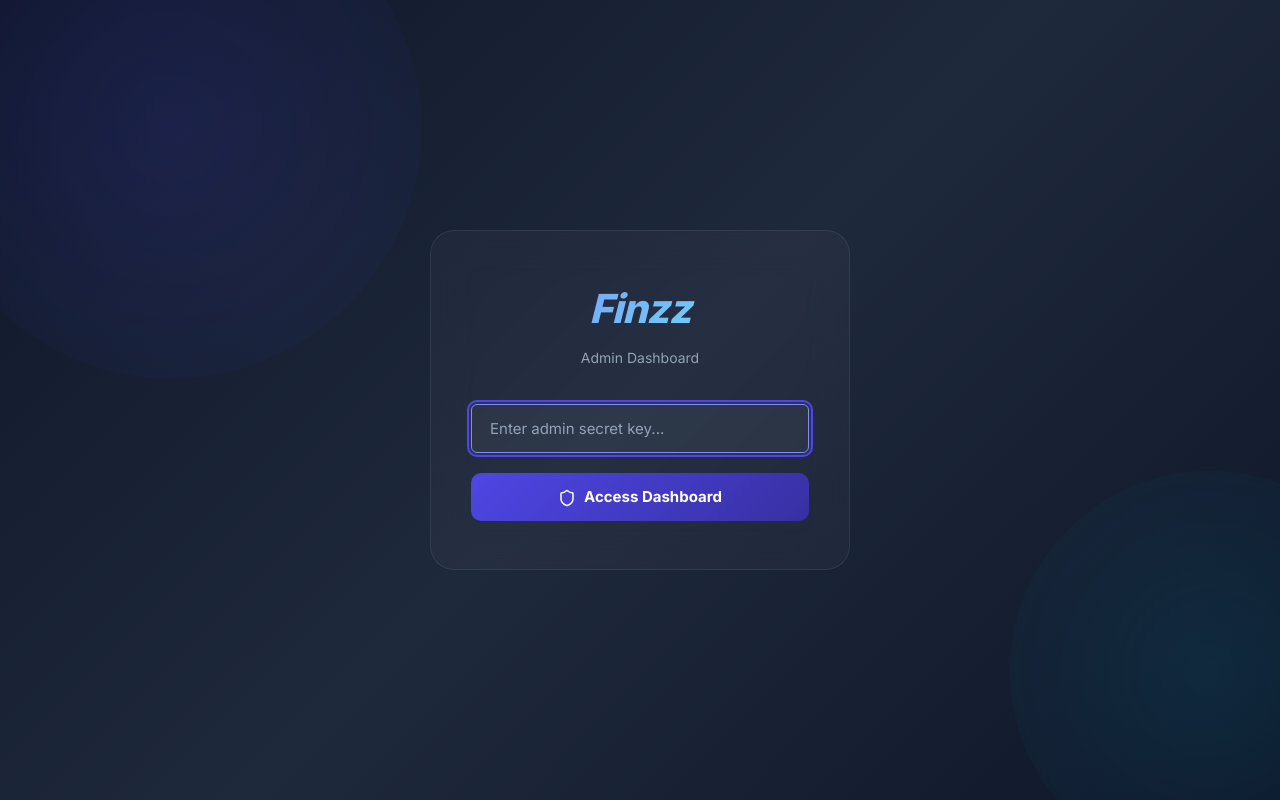
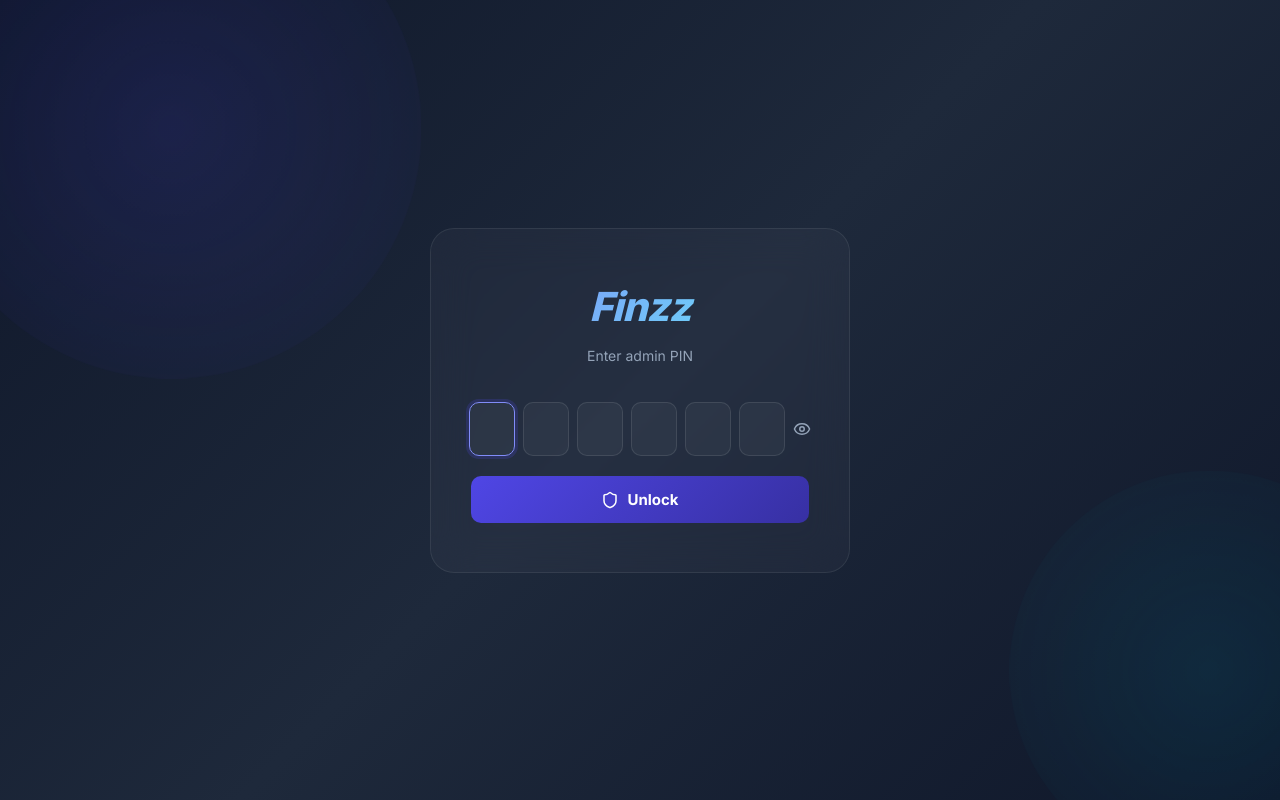
Before and after one commit to aryanseth9795/finzz_admin_web, a React (Vite) app: page /login in a window 1280 px wide. Built offline with nearby package versions, Linux system fonts and the light colour scheme; no server answers.

Commit message:
feat(admin): PIN login screen with attempts and lockout countdown

```diff
--- a/src/index.css
+++ b/src/index.css
@@ -1378,3 +1378,80 @@ tbody tr:last-child td {
     padding-right: 16px;
   }
 }
+
+/* ====================== */
+/* PIN entry (login)       */
+/* ====================== */
+.pin-row {
+  display: flex;
+  align-items: center;
+  justify-content: center;
+  gap: 8px;
+  margin-bottom: 20px;
+}
+
+.pin-cell {
+  width: 46px;
+  height: 54px;
+  padding: 0;
+  text-align: center;
+  font-size: 22px;
+  font-weight: 700;
+  font-family: inherit;
+  text-transform: uppercase;
+  color: var(--text-on-dark);
+  border: 1px solid rgba(255, 255, 255, 0.1);
+  border-radius: var(--radius-md);
+  background: rgba(255, 255, 255, 0.04);
+  outline: none;
+  transition: all 0.2s;
+}
+
+.pin-cell-filled {
+  border-color: rgba(255, 255, 255, 0.25);
+}
+
+.pin-cell:focus {
+  border-color: var(--primary-light);
+  box-shadow: 0 0 0 3px rgba(79, 70, 229, 0.2);
+}
+
+.pin-cell[aria-invalid="true"] {
+  border-color: var(--danger);
+}
+
+.pin-cell:disabled {
+  opacity: 0.5;
+  cursor: not-allowed;
+}
+
+.pin-toggle {
+  display: flex;
+  align-items: center;
+  justify-content: center;
+  width: 36px;
+  height: 54px;
+  padding: 0;
+  border: none;
+  background: transparent;
+  color: var(--text-on-dark-secondary);
+  cursor: pointer;
+}
+
+.pin-toggle:hover {
+  color: var(--text-on-dark);
+}
+
+@media (max-width: 420px) {
+  .pin-row {
+    gap: 5px;
+  }
+  .pin-cell {
+    width: 38px;
+    height: 48px;
+    font-size: 20px;
+  }
+  .pin-toggle {
+    width: 28px;
+  }
+}
--- a/src/pages/LoginPage.tsx
+++ b/src/pages/LoginPage.tsx
@@ -1,32 +1,155 @@
-import { useState, type FormEvent } from "react";
+import {
+  useCallback,
+  useEffect,
+  useRef,
+  useState,
+  type ClipboardEvent,
+  type FormEvent,
+  type KeyboardEvent,
+} from "react";
 import { useNavigate } from "react-router-dom";
 import { motion } from "framer-motion";
-import { Shield } from "lucide-react";
-import { adminLoginApi, describeError } from "../api/adminApi";
+import { Eye, EyeOff, Shield } from "lucide-react";
+import { adminLoginApi, describeLoginError } from "../api/adminApi";
+import {
+  PIN_LENGTH,
+  applyPaste,
+  formatRetry,
+  isComplete,
+  pinValue,
+  sanitizePinChar,
+} from "./pinInput";
+
+const EMPTY_CELLS = () => Array<string>(PIN_LENGTH).fill("");
 
 export default function LoginPage() {
-  const [secretKey, setSecretKey] = useState("");
+  const [cells, setCells] = useState<string[]>(EMPTY_CELLS);
   const [error, setError] = useState("");
   const [loading, setLoading] = useState(false);
+  const [reveal, setReveal] = useState(false);
+  // Epoch ms at which a server lockout ends; null when not locked out.
+  const [lockUntil, setLockUntil] = useState<number | null>(null);
+  const [now, setNow] = useState(() => Date.now());
   const navigate = useNavigate();
 
-  const handleSubmit = async (e: FormEvent) => {
-    e.preventDefault();
+  const inputs = useRef<(HTMLInputElement | null)[]>([]);
+  const submitting = useRef(false);
+
+  const remaining = lockUntil
+    ? Math.max(0, Math.ceil((lockUntil - now) / 1000))
+    : 0;
+  const locked = remaining > 0;
+
+  const focusCell = useCallback((i: number) => {
+    const el = inputs.current[Math.min(Math.max(i, 0), PIN_LENGTH - 1)];
+    el?.focus();
+    el?.select();
+  }, []);
+
+  // Live lockout countdown; lifts the lock (and the error) when it hits 0.
+  useEffect(() => {
+    if (lockUntil === null) return;
+    const tick = () => {
+      const t = Date.now();
+      setNow(t);
+      if (t >= lockUntil) {
+        setLockUntil(null);
+        setError("");
+        setCells(EMPTY_CELLS());
+        // Inputs are re-enabled on the next render; focus after that.
+        setTimeout(() => focusCell(0), 0);
+      }
+    };
+    tick();
+    const id = setInterval(tick, 500);
+    return () => clearInterval(id);
+  }, [lockUntil, focusCell]);
+
+  const submit = async (pinCells: string[]) => {
+    if (submitting.current || !isComplete(pinCells)) return;
+    submitting.current = true;
     setError("");
     setLoading(true);
 
     try {
-      await adminLoginApi(secretKey);
+      await adminLoginApi(pinValue(pinCells));
       navigate("/", { replace: true });
     } catch (err) {
-      // Distinguishes "wrong key", "rate limited", "server unreachable" and
-      // "timed out" — all of which previously read "Invalid secret key",
-      // sending the admin looking for a credential problem that did not exist.
-      setError(describeError(err));
+      // describeLoginError, not describeError: on the login screen a 401 means
+      // a wrong PIN, not "Your session expired".
+      const { message, retryAfterSeconds, attemptsLeft } =
+        describeLoginError(err);
+      setCells(EMPTY_CELLS());
+
+      if (retryAfterSeconds !== undefined) {
+        const t = Date.now();
+        setNow(t);
+        setLockUntil(t + retryAfterSeconds * 1000);
+        setError("");
+      } else {
+        if (attemptsLeft !== undefined) {
+          setError(
+            `Wrong PIN · ${attemptsLeft} ${
+              attemptsLeft === 1 ? "attempt" : "attempts"
+            } left`,
+          );
+        } else {
+          setError(message);
+        }
+        setTimeout(() => focusCell(0), 0);
+      }
     } finally {
+      submitting.current = false;
       setLoading(false);
     }
   };
+
+  const handleChange = (i: number, raw: string) => {
+    // Take the last typed character so overtyping a filled cell replaces it.
+    const ch = sanitizePinChar(raw.slice(-1));
+    if (raw && !ch) return; // rejected character
+    const next = [...cells];
+    next[i] = ch;
+    setCells(next);
+    if (ch) {
+      if (isComplete(next)) void submit(next);
+      else focusCell(i + 1);
+    }
+  };
+
+  const handleKeyDown = (i: number, e: KeyboardEvent<HTMLInputElement>) => {
+    if (e.key === "Backspace" && !cells[i] && i > 0) {
+      e.preventDefault();
+      const next = [...cells];
+      next[i - 1] = "";
+      setCells(next);
+      focusCell(i - 1);
+    } else if (e.key === "ArrowLeft") {
+      e.preventDefault();
+      focusCell(i - 1);
+    } else if (e.key === "ArrowRight") {
+      e.preventDefault();
+      focusCell(i + 1);
+    }
+  };
+
+  const handlePaste = (e: ClipboardEvent<HTMLInputElement>) => {
+    e.preventDefault();
+    const next = applyPaste(e.clipboardData.getData("text"));
+    setCells(next);
+    if (isComplete(next)) void submit(next);
+    else focusCell(next.findIndex((c) => !c));
+  };
+
+  const handleSubmit = (e: FormEvent) => {
+    e.preventDefault();
+    void submit(cells);
+  };
+
+  const shownError = locked
+    ? `Too many attempts. Try again in ${formatRetry(remaining)}`
+    : error;
+  const inputsDisabled = locked;
 
   return (
     <div className="login-container">
@@ -50,55 +173,72 @@ export default function LoginPage() {
           animate={{ opacity: 1 }}
           transition={{ delay: 0.3 }}
         >
-          Admin Dashboard
+          Enter admin PIN
         </motion.p>
 
         <form onSubmit={handleSubmit}>
-          {error && (
+          {shownError && (
             <motion.p
+              id="login-error"
+              role="alert"
               className="login-error"
               initial={{ opacity: 0, y: -5 }}
               animate={{ opacity: 1, y: 0 }}
             >
-              {error}
+              {shownError}
             </motion.p>
           )}
 
           <motion.div
+            className="pin-row"
             initial={{ opacity: 0, x: -10 }}
             animate={{ opacity: 1, x: 0 }}
             transition={{ delay: 0.4 }}
           >
-            <label htmlFor="admin-secret" className="sr-only">
-              Admin secret key
-            </label>
-            <input
-              id="admin-secret"
-              name="admin-secret"
-              type="password"
-              className="login-input"
-              placeholder="Enter admin secret key..."
-              value={secretKey}
-              onChange={(e) => setSecretKey(e.target.value)}
-              /**
-               * Without a name, an id and autoComplete, no password manager
-               * could save or fill this credential — which for a shared secret
-               * actively encourages storing it somewhere less safe.
-               */
-              autoComplete="current-password"
-              autoCapitalize="none"
-              autoCorrect="off"
-              spellCheck={false}
-              aria-invalid={Boolean(error)}
-              aria-describedby={error ? "login-error" : undefined}
-              autoFocus
-            />
+            {cells.map((c, i) => (
+              <input
+                key={i}
+                ref={(el) => {
+                  inputs.current[i] = el;
+                }}
+                id={`pin-${i}`}
+                name={`pin-${i}`}
+                type={reveal ? "text" : "password"}
+                inputMode="text"
+                autoCapitalize="characters"
+                autoCorrect="off"
+                autoComplete={i === 0 ? "one-time-code" : "off"}
+                spellCheck={false}
+                maxLength={1}
+                className={`pin-cell${c ? " pin-cell-filled" : ""}`}
+                aria-label={`PIN character ${i + 1} of ${PIN_LENGTH}`}
+                aria-invalid={Boolean(shownError)}
+                aria-describedby={shownError ? "login-error" : undefined}
+                value={c}
+                disabled={inputsDisabled}
+                readOnly={loading}
+                autoFocus={i === 0}
+                onFocus={(e) => e.currentTarget.select()}
+                onChange={(e) => handleChange(i, e.target.value)}
+                onKeyDown={(e) => handleKeyDown(i, e)}
+                onPaste={handlePaste}
+              />
+            ))}
+            <button
+              type="button"
+              className="pin-toggle"
+              onClick={() => setReveal((r) => !r)}
+              aria-label={reveal ? "Hide PIN" : "Show PIN"}
+              aria-pressed={reveal}
+            >
+              {reveal ? <EyeOff size={18} /> : <Eye size={18} />}
+            </button>
           </motion.div>
 
           <motion.button
             type="submit"
             className="login-btn"
-            disabled={loading || !secretKey}
+            disabled={loading || locked || !isComplete(cells)}
             initial={{ opacity: 0, y: 10 }}
             animate={{ opacity: 1, y: 0 }}
             transition={{ delay: 0.5 }}
@@ -113,7 +253,7 @@ export default function LoginPage() {
                 marginRight: 8,
               }}
             />
-            {loading ? "Authenticating..." : "Access Dashboard"}
+            {loading ? "Authenticating..." : "Unlock"}
           </motion.button>
         </form>
       </motion.div>
--- /dev/null
+++ b/src/pages/pinInput.ts
@@ -0,0 +1,33 @@
+/**
+ * Pure helpers for the 6-character admin PIN entry on the login screen.
+ * Kept free of React so the behaviour is unit-testable.
+ */
+
+export const PIN_LENGTH = 6;
+
+/** The uppercased character if it is [A-Za-z0-9], otherwise "". */
+export const sanitizePinChar = (c: string): string =>
+  /^[A-Za-z0-9]$/.test(c) ? c.toUpperCase() : "";
+
+/**
+ * Turn pasted text into PIN cells: invalid characters are dropped, the rest
+ * are uppercased, truncated to PIN_LENGTH and padded with "".
+ */
+export const applyPaste = (text: string): string[] => {
+  const chars = Array.from(text ?? "")
+    .map(sanitizePinChar)
+    .filter(Boolean)
+    .slice(0, PIN_LENGTH);
+  return [...chars, ...Array(PIN_LENGTH - chars.length).fill("")];
+};
+
+export const pinValue = (cells: string[]): string => cells.join("");
+
+export const isComplete = (cells: string[]): boolean =>
+  cells.length === PIN_LENGTH && cells.every((c) => c.length === 1);
+
+/** "45 s" under a minute; whole minutes (rounded up) from 60 seconds. */
+export const formatRetry = (seconds: number): string => {
+  const s = Math.max(0, Math.ceil(seconds));
+  return s < 60 ? `${s} s` : `${Math.ceil(s / 60)} min`;
+};
```
Also changed, not shown: src/api/adminApi.ts (+33 -0 lines), 1 other file (tests, documents, lock files or other folders).
